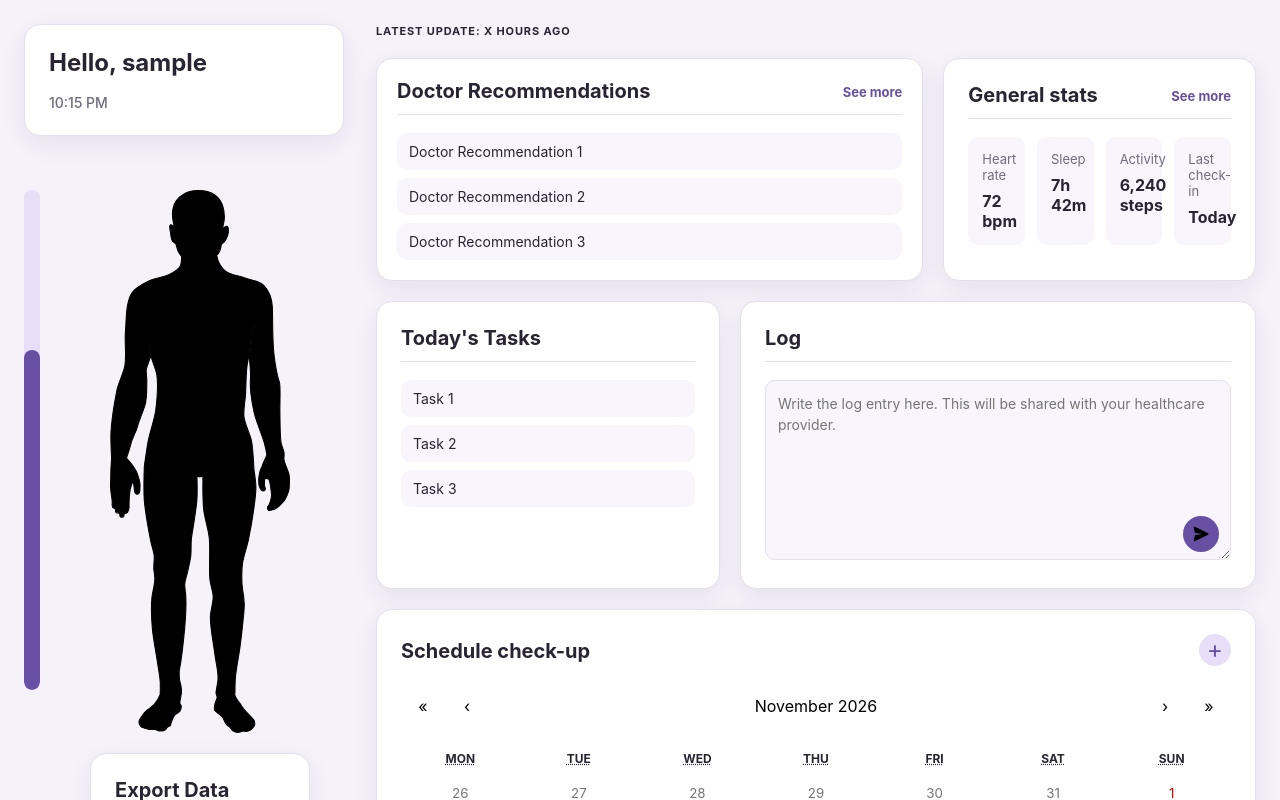
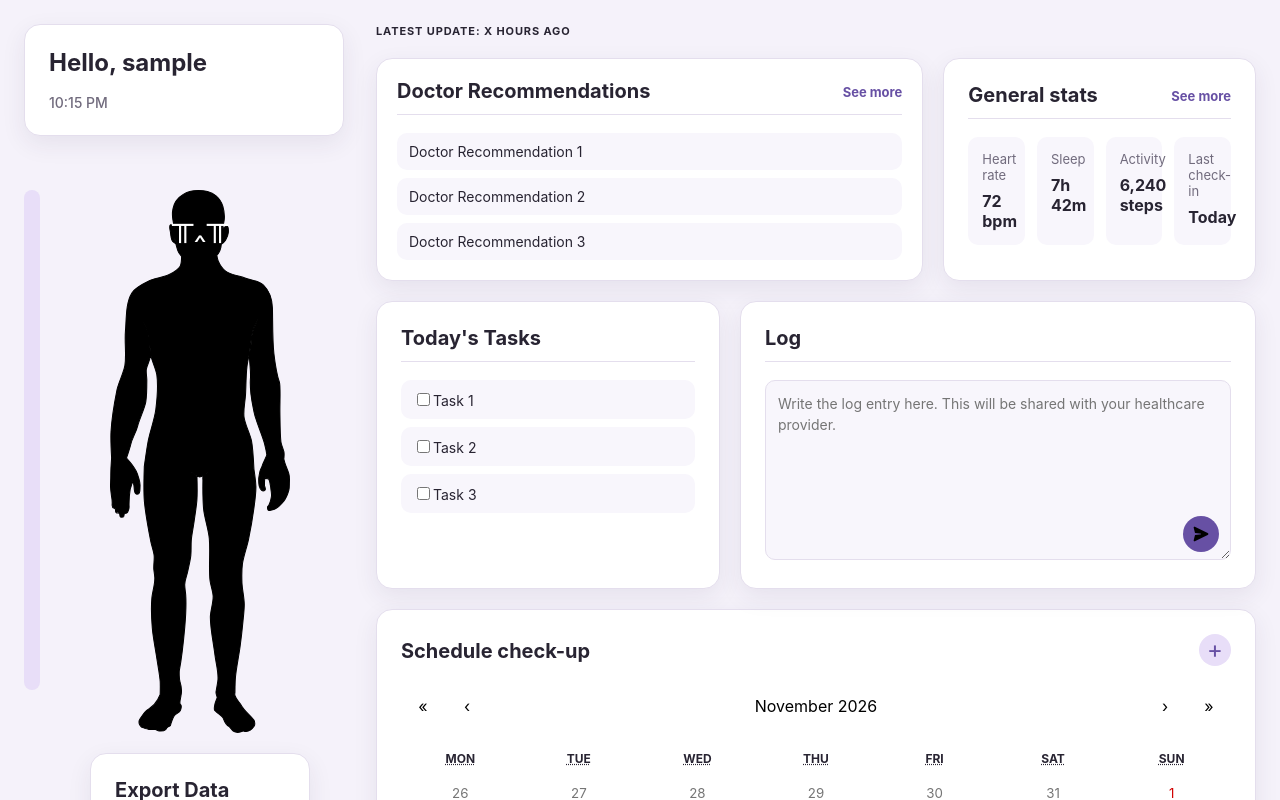
Before and after one commit to camsanu/spaceapps, a React (Create React App) app in the folder app/: page /main in a window 1280 px wide. Shown: the top 800 px of the page. Built offline with nearby package versions, Linux system fonts and the light colour scheme; sample sign-in values are in the browser's storage.

Commit message:
finishing

```diff
--- a/app/src/components/App.css
+++ b/app/src/components/App.css
@@ -111,9 +111,10 @@ ul {
 
 .health-bar {
   width: 100%;
-  height: 68%;
+  height: 0;
   border-radius: inherit;
   background: var(--purple);
+  transition: height 300ms ease;
 }
 
 .popup {
@@ -169,6 +170,18 @@ ul {
   align-items: center;
   justify-content: center;
   width: 248px;
+}
+
+.body-status {
+  position: absolute;
+  z-index: 1;
+  top: 15px;
+  left: 50%;
+  transform: translateX(-50%);
+  width: max-content;
+  padding: 0 10px;
+  color: var(--surface);
+  font-size: 30px;
 }
 
 .body-image-container {
@@ -341,6 +354,12 @@ ul {
 
 .Tasks .todo-list {
   margin-top: 18px;
+}
+
+.tasks-complete {
+  margin-top: 18px;
+  color: var(--muted);
+  font-weight: 700;
 }
 
 .Diary {
--- a/app/src/components/Dashboard.js
+++ b/app/src/components/Dashboard.js
@@ -3,11 +3,11 @@ import Calendar from 'react-calendar';
 import './App.css';
 import 'react-calendar/dist/Calendar.css';
 
-function Dashboard() {
+function Dashboard({ tasks, onTaskComplete }) {
   return (
    <main className="Dashboard">
       <Important />
-      <Level2 />
+      <Level2 tasks={tasks} onTaskComplete={onTaskComplete} />
       <CalendarContainer />
     </main>
   )
@@ -96,24 +96,34 @@ function PopUp({ show, close, title, children }) {
   );
 }
 
-function Level2() {
+function Level2({ tasks, onTaskComplete }) {
   return (
     <section className="Level2">
-      <Tasks />
+      <Tasks tasks={tasks} onTaskComplete={onTaskComplete} />
       <Diary />
     </section>
   )
 }
 
-function Tasks() {
+function Tasks({ tasks, onTaskComplete }) {
   return (
     <div className="Tasks widget-card">
       <h2>Today's Tasks</h2>
       <ul className="todo-list">
-        <li className="todo-item">Task 1</li>
-        <li className="todo-item">Task 2</li>
-        <li className="todo-item">Task 3</li>
+        {tasks.map((task) => (
+          <li className="todo-item" key={task.id}>
+            <input
+              type="checkbox"
+              id={task.id}
+              onChange={() => onTaskComplete(task.id)}
+            />
+            <label htmlFor={task.id}>{task.label}</label>
+          </li>
+        ))}
       </ul>
+      {tasks.length === 0 && (
+        <p className="tasks-complete">All tasks complete!</p>
+      )}
     </div>
   )
 }
--- a/app/src/components/Main.js
+++ b/app/src/components/Main.js
@@ -4,13 +4,34 @@ import { useState, useEffect } from 'react';
 
 function Main() {
   const username = localStorage.getItem('username') || 'User';
+  const [tasks, setTasks] = useState([
+    { id: 'task1', label: 'Task 1' },
+    { id: 'task2', label: 'Task 2' },
+    { id: 'task3', label: 'Task 3' },
+  ]);
+  const totalTasks = 3;
+  const progress = (totalTasks - tasks.length) / totalTasks;
+
+  function completeTask(taskId) {
+    setTasks((currentTasks) => currentTasks.filter((task) => task.id !== taskId));
+  }
+
+  function BodyStatus() {
+    if (progress === 0) {
+      return ('╥‸╥');
+    } else if (progress < 1) {
+      return (`↼_↼`);
+    } else {
+      return ('•‿•');
+    }
+  }
 
   return (
     <div className="App">
       <Header username={username} />
-      <HealthBar />
-      <Body />
-      <Dashboard />
+      <HealthBar progress={progress} />
+      <Body status={BodyStatus()} />
+      <Dashboard tasks={tasks} onTaskComplete={completeTask} />
     </div>
   );
 }
@@ -24,9 +45,10 @@ function Header({ username }) {
   )
 }
 
-function Body() {
+function Body({ status }) {
   return (
     <div className="Body">
+      <div className="body-status">{status}</div>
       <img src="/body.svg" width="180" height="543" useMap="#body_map" alt="Human body map" />
       <map name="body_map">
         <BodyPart name="Heart" coords="108,150,125,138,142,150,146,179,125,208,104,179" />
@@ -63,10 +85,10 @@ function BodyPart({ name, coords }) {
   )
 }
 
-function HealthBar() {
+function HealthBar({ progress }) {
   return (
     <div className="HealthBar">
-      <div className="health-bar"></div>
+      <div className="health-bar" style={{height: `${progress * 100}%`}}></div>
     </div>
   )
 }
```
